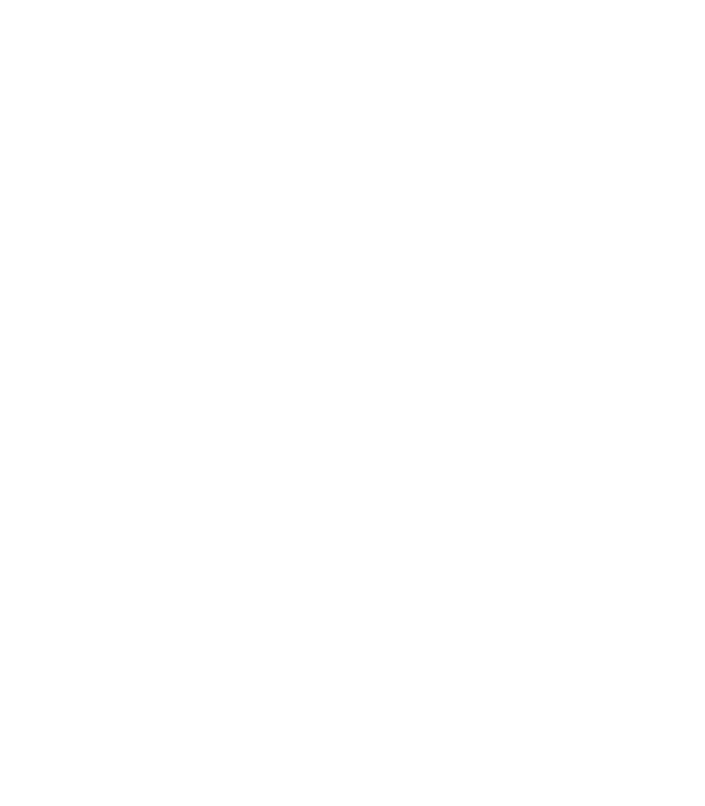
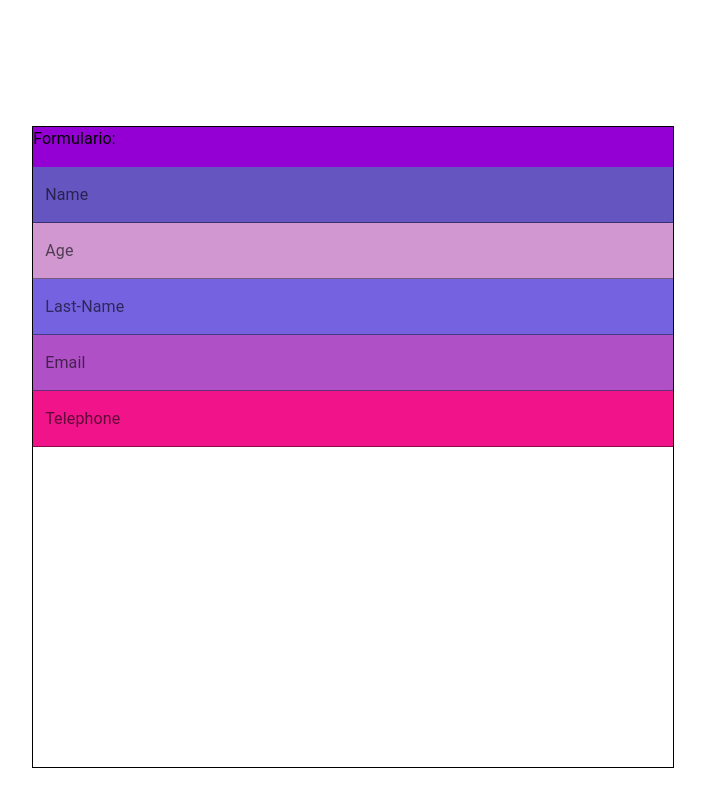
Before and after one commit to Mons1214/My-second-app-with-react, a React (Create React App) app: page / in a window 1280 px wide. Shown: the part 600-1406 px from the top of the page, without its empty margins (274-979 px from the left). Built offline with nearby package versions, Linux system fonts and the light colour scheme.

Commit message:
Form is implemented in a visual and illogical manner

```diff
--- a/src/App.jsx
+++ b/src/App.jsx
@@ -1,9 +1,11 @@
 
 import React from "react";
-import { Box, Typography } from "@mui/material";
+import { Box } from "@mui/material";
 import CustomCarrucel from "./components/CustomCarrucel/CustomCarrucel.jsx";
 import Bartext from "./components/Bartext/Bartext.jsx";
-import EjericiosDeComponentes from "./components/Ejercicios/Ejercicios.jsx"
+import EjericiosDeComponentes from "./components/Ejercicios/Ejercicios.jsx";
+import Formulario from "./components/Formulario/Formulario.jsx";
+
 
 function App() {
   const Postres = [
@@ -40,7 +42,7 @@ function App() {
   return (
     <Box sx={{
       width: "98vw",
-      height: "1000vh",
+      height: "500vh",
       display: "flex",
       flexFlow: "column",
       alignItems: "center",
@@ -51,6 +53,7 @@ function App() {
 
       <EjericiosDeComponentes display={condition}></EjericiosDeComponentes>
 
+      <Formulario></Formulario>
 
     </Box >
   );
--- /dev/null
+++ b/src/components/Formulario/Formulario.jsx
@@ -0,0 +1,48 @@
+import * as React from 'react';
+import { Box, TextField, Typography } from '@mui/material';
+
+
+
+
+const Formulario = () => {
+    return (
+        <Box sx={{
+            border: "1px solid",
+            width: "50vw",
+            height: "80vh",
+            display: "flex",
+            flexFlow:"column"
+        }}>
+            <Typography sx={{
+                width:"100%",
+                height:"40px",
+                backgroundColor:"darkviolet"
+
+            }}>Formulario:</Typography>
+            <TextField sx={{
+                backgroundColor:"slateblue"
+            }}
+             id="filled-basic" color="secondary" label="Name" variant="filled" />
+            <TextField sx={{
+                backgroundColor:"plum"
+            }}
+             id="filled-basic" color="warning" label="Age" variant="filled" />
+            <TextField sx={{
+                backgroundColor:"mediumslateblue"
+            }}
+             id="filled-basic" color="success" label="Last-Name" variant="filled" />
+            <TextField  sx={{
+                backgroundColor:"mediumorchid"
+            }}
+            id="filled-basic" color="secondary" label="Email" variant="filled" />
+            <TextField sx={{
+                backgroundColor:"deeppink"
+            }}
+
+            id="filled-basic" color="warning" label="Telephone" variant="filled" />
+
+        </Box>
+    );
+}
+
+export default Formulario;
```
Also changed, not shown: src/components/Formulario/Formulario.css (added).
